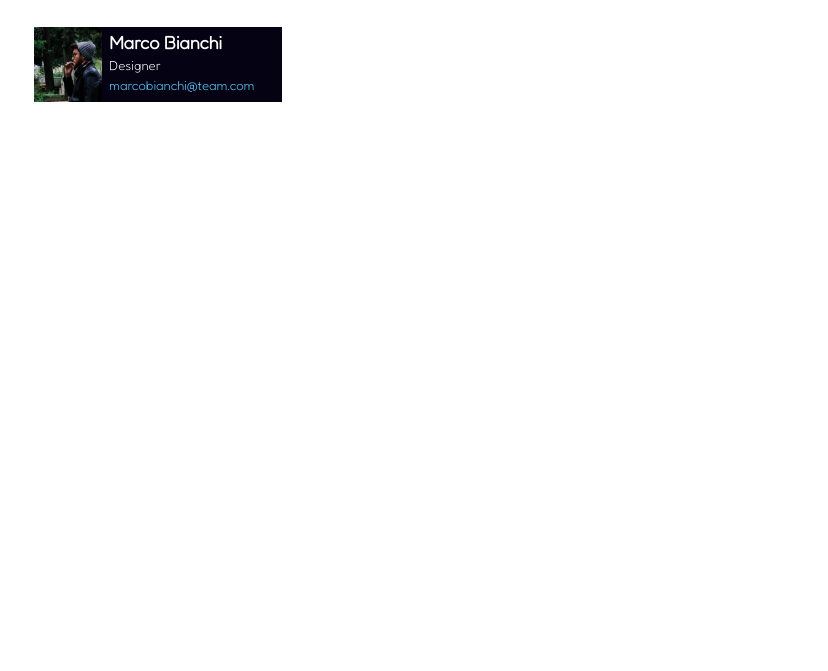
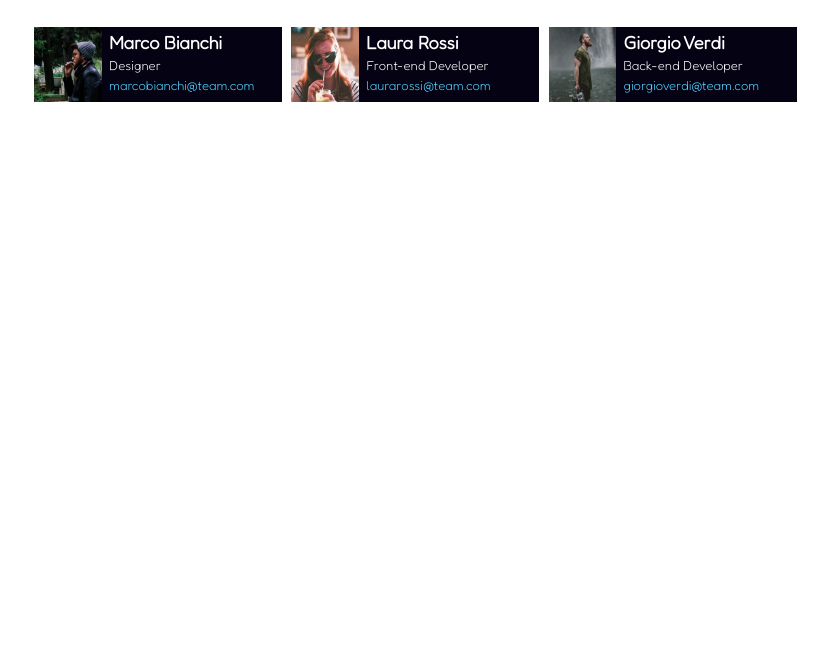
Before and after one commit to Asiaviscardi/html-css-float-cards, a plain HTML site: page index.html in a window 1280 px wide. Shown: the part 129-800 px from the top of the page, without its empty margins (227-1055 px from the left). Drawn offline with Linux system fonts and the light colour scheme.

Commit message:
Fine prima sezione di blocchi

```diff
--- a/index.html
+++ b/index.html
@@ -54,6 +54,30 @@
 
             </div>
 
+            <div class="blocco">
+
+                <img src="img/female1.png" alt="Laura">
+
+                <span class="nome">Laura Rossi</span>
+
+                <span class="professione">Front-end Developer</span>
+
+                <span class="contatti">laurarossi@team.com</span>
+
+            </div>
+
+            <div class="blocco">
+
+                <img src="img/male2.png" alt="Giorgio">
+
+                <span class="nome">Giorgio Verdi</span>
+
+                <span class="professione">Back-end Developer</span>
+
+                <span class="contatti">giorgioverdi@team.com</span>
+
+            </div>
+
         </div>
 
     </main>
```
